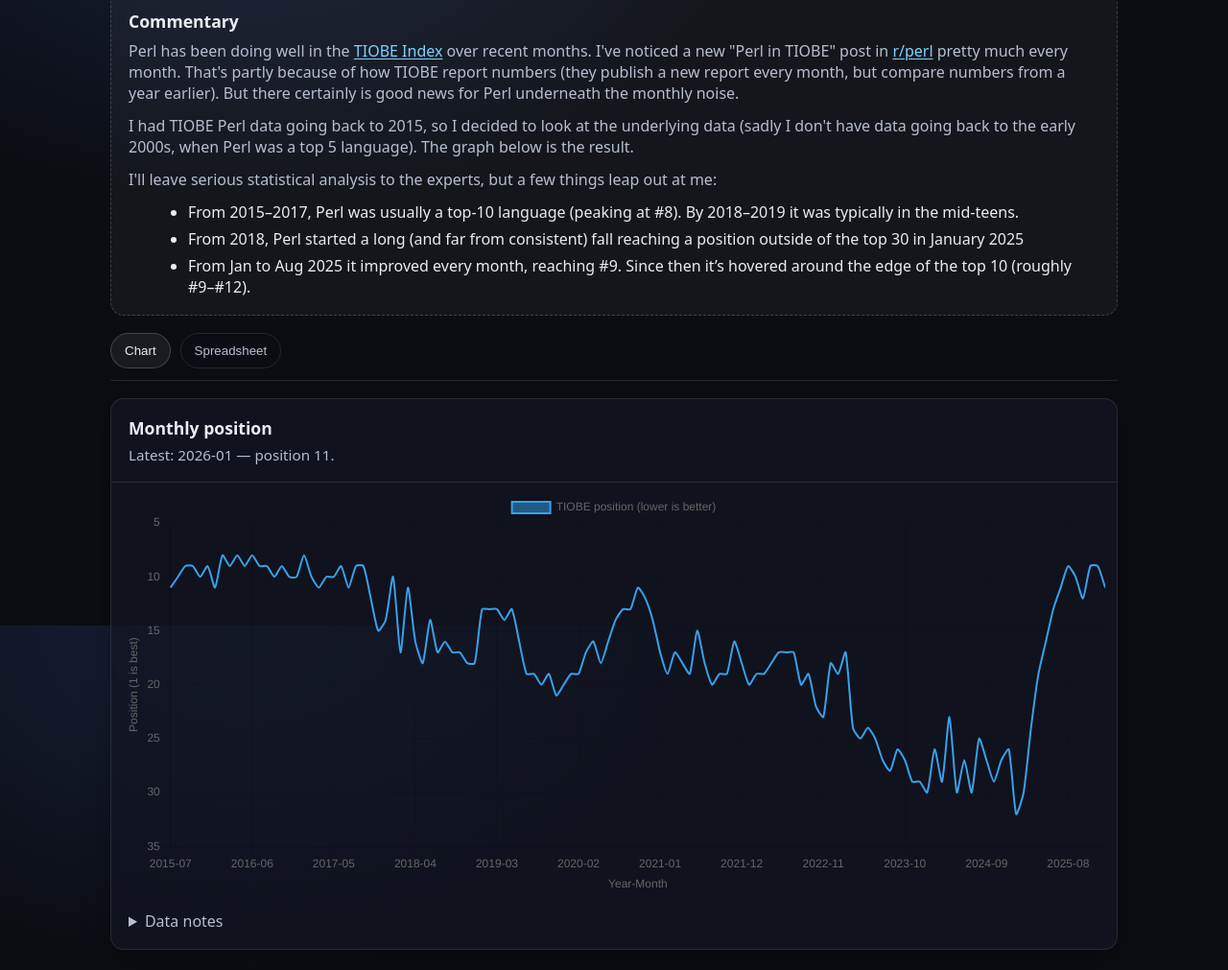
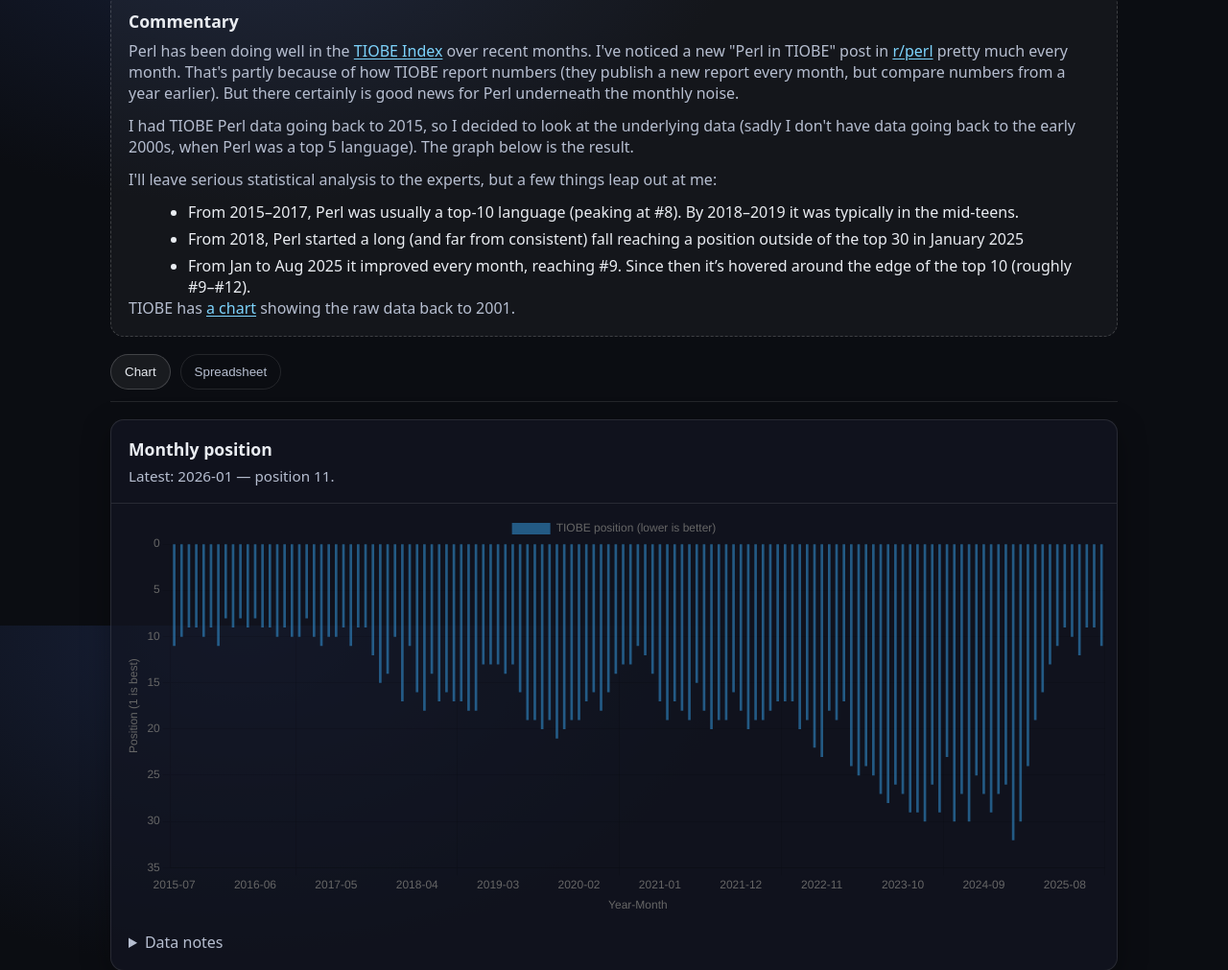
Before and after one commit to davorg/tiobe-perl, a plain HTML site: page docs/index.html in a window 1280 px wide. Shown: the part 148-1159 px from the top of the page at 96% size. Drawn offline with nearby package versions, Linux system fonts and the light colour scheme.

Commit message:
Some fixes

```diff
--- a/docs/app.js
+++ b/docs/app.js
@@ -73,16 +73,20 @@
 
   const ctx = $("#tiobeChart");
   return new Chart(ctx, {
-    type: "line",
+    type: "bar",
     data: {
       labels,
       datasets: [
         {
           label: "TIOBE position (lower is better)",
           data: positions,
-          tension: 0.2,
-          pointRadius: 0,
-          borderWidth: 2
+
+          // Thin bars:
+          barThickness: 2,          // px; tweak to taste (1–4 works well)
+          maxBarThickness: 3,
+          categoryPercentage: 1.0,  // fill the category width
+          barPercentage: 1.0,       // fill within category
+          borderWidth: 0
         }
       ]
     },
@@ -94,9 +98,7 @@
         intersect: false
       },
       plugins: {
-        legend: {
-          display: true
-        },
+        legend: { display: true },
         tooltip: {
           callbacks: {
             label: (ctx) => `Position: ${ctx.parsed.y}`
@@ -120,6 +122,7 @@
             text: "Year-Month"
           },
           ticks: {
+            autoSkip: true,
             maxTicksLimit: 12
           }
         }
@@ -127,6 +130,7 @@
     }
   });
 }
+
 
 function initTabs() {
   $("#tab-chart").addEventListener("click", () => showTab("chart"));
--- a/docs/index.html
+++ b/docs/index.html
@@ -60,6 +60,9 @@
           then it’s hovered around the edge of the top 10
           (roughly #9–#12).</li>
       </ul>
+
+      <p>TIOBE has <a href="https://www.tiobe.com/tiobe-index/perl/">a chart</a>
+        showing the raw data back to 2001.</p>
     </section>
 
     <section class="tabs" aria-label="Content tabs">
```
